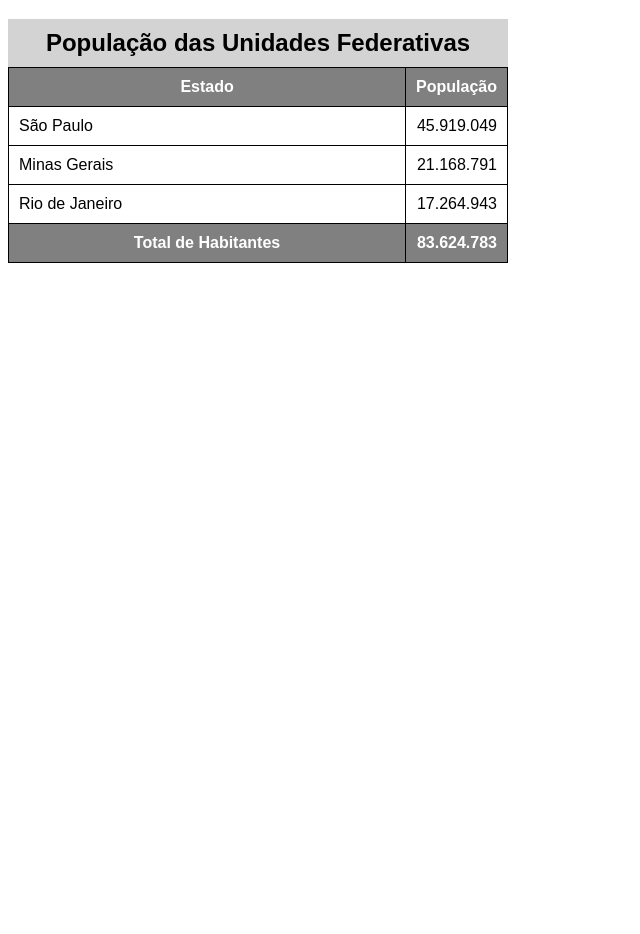
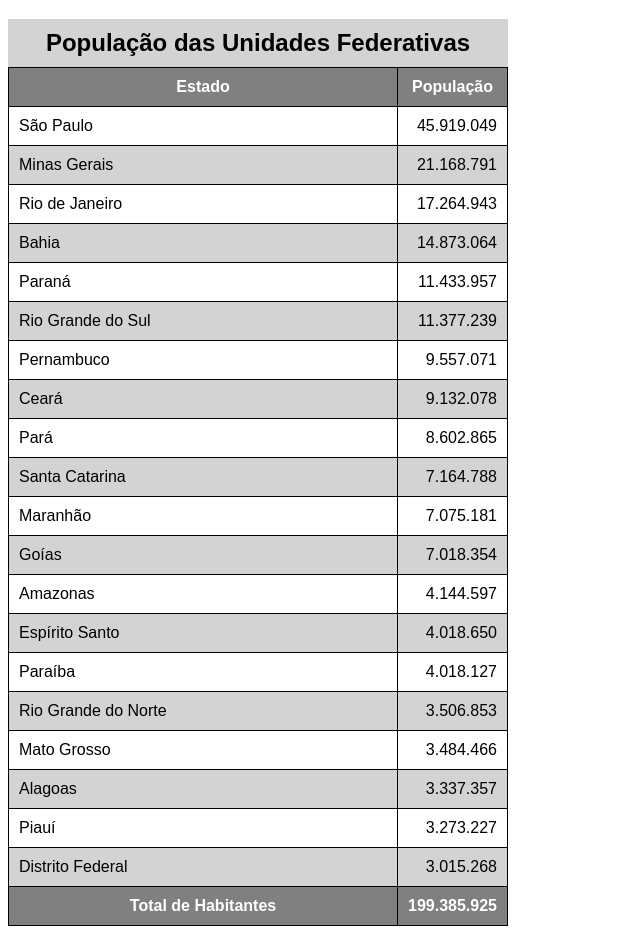
Before and after one commit to Kalilcaetano/html-css, a plain HTML site: page exercicios/ex0023/tabela002.html in a window 1280 px wide. Shown: the part 61-995 px from the top of the page, without its empty margins (0-640 px from the left). Before the commit the page ends 800 px from the top, so only its background shows below. Drawn offline with Linux system fonts and the light colour scheme.

Commit message:
efeito zebrado aplicado

```diff
--- a/exercicios/ex0023/tabela002.html
+++ b/exercicios/ex0023/tabela002.html
@@ -33,6 +33,10 @@
         thead,tfoot {
             background-color: gray;
             color: white
+        }
+
+        tbody > tr:nth-child(2n){
+            background-color: lightgray;
         }
 
         td.num{
@@ -73,6 +77,91 @@
                 <td>Rio de Janeiro</td>
                 <td class="num">17.264.943</td>
             </tr>
+
+            <tr>
+                <td>Bahia</td>
+                <td class="num">14.873.064</td>
+            </tr>
+
+            <tr>
+                <td>Paraná</td>
+                <td class="num">11.433.957</td>
+            </tr>
+
+            <tr>
+                <td>Rio Grande do Sul</td>
+                <td class="num">11.377.239</td>
+            </tr>
+
+            <tr>
+                <td>Pernambuco</td>
+                <td class="num">9.557.071</td>
+            </tr>
+
+            <tr>
+                <td>Ceará</td>
+                <td class="num">9.132.078</td>
+            </tr>
+
+            <tr>
+                <td>Pará</td>
+                <td class="num">8.602.865</td>
+            </tr>
+
+            <tr>
+                <td>Santa Catarina</td>
+                <td class="num">7.164.788</td>
+            </tr>
+
+            <tr>
+                <td>Maranhão</td>
+                <td class="num">7.075.181</td>
+            </tr>
+
+            <tr>
+                <td>Goías</td>
+                <td class="num">7.018.354</td>
+            </tr>
+
+            <tr>
+                <td>Amazonas</td>
+                <td class="num">4.144.597</td>
+            </tr>
+
+            <tr>
+                <td>Espírito Santo</td>
+                <td class="num">4.018.650</td>
+            </tr>
+
+            <tr>
+                <td>Paraíba</td>
+                <td class="num">4.018.127</td>
+            </tr>
+
+            <tr>
+                <td>Rio Grande do Norte</td>
+                <td class="num">3.506.853</td>
+            </tr>
+
+            <tr>
+                <td>Mato Grosso</td>
+                <td class="num">3.484.466</td>
+            </tr>
+
+            <tr>
+                <td>Alagoas</td>
+                <td class="num">3.337.357</td>
+            </tr>
+
+            <tr>
+                <td>Piauí</td>
+                <td class="num">3.273.227</td>
+            </tr>
+
+            <tr>
+                <td>Distrito Federal</td>
+                <td class="num">3.015.268</td>
+            </tr>
         </tbody>
 
 
@@ -80,7 +169,7 @@
         <tfoot>
             <tr>
                 <th>Total de Habitantes</th>
-                 <td class="num"><strong>83.624.783</strong></td>
+                 <td class="num"><strong>199.385.925</strong></td>
             </tr>
         </tfoot>
 
```
